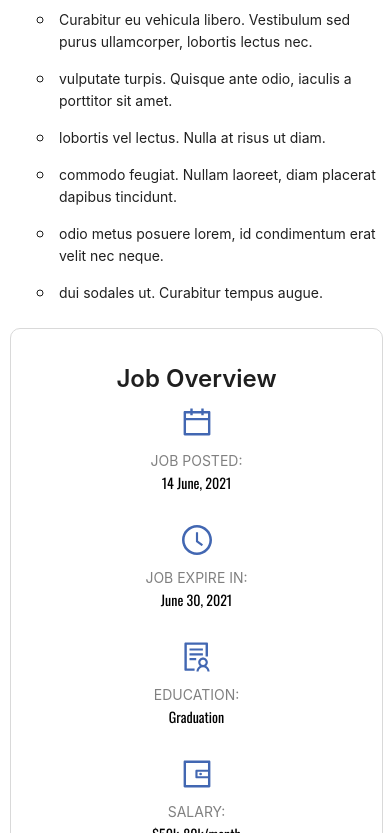
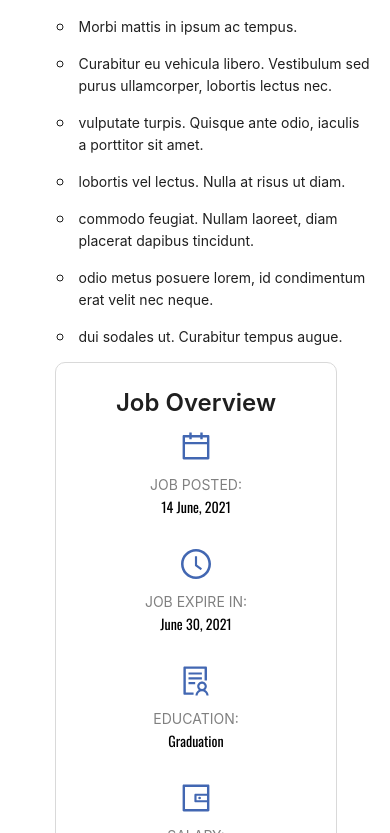
Before and after one commit to ViNguyenThanh/Seasonal_Job_FE, a React (Vite) app: page /job-detail-view in a window 390 px wide. Shown: the part 1167-2000 px from the top of the page. Built offline with nearby package versions, Linux system fonts and the light colour scheme.

Commit message:
Update JobDetailView.css

```diff
--- a/src/pages/JobDetailView/JobDetailView.css
+++ b/src/pages/JobDetailView/JobDetailView.css
@@ -8,8 +8,9 @@
 
 .job-detail-view-container {
   max-width: var(--max-screen-width);
-  width: 100%;
+  width: 90%;
   margin-top: 65px;
+  padding: 0 5%;
 }
 
 .breadcrumb {
@@ -46,7 +47,6 @@
   display: flex;
   justify-content: space-between;
   align-items: center;
-  margin-left: 20px;
 }
 
 .job-detail-avatar-section {
@@ -71,7 +71,7 @@
 
 .job-detail-action-section {
   margin-top: 5px;
-  margin-right: 50px;
+  margin-right: 4%;
 }
 
 .job-detail-buttons {
@@ -344,7 +344,7 @@
   }
 }
 
-@media screen and (max-width: 820px) {
+@media screen and (max-width: 882px) {
   .job-detail-action-section-mobile-only {
     display: flex;
     justify-content: center;
@@ -368,14 +368,15 @@
   }
 
   .job-description-rightSide {
-    width: 90%; /* Reduce the width for mobile */
-    padding: 10px; /* Add some padding */
+    width: auto; /* Reduce the width for mobile */
+    padding: 0 10%;
+
   }
 
   .job-overview,
   .job-others-info {
-    width: 100%; /* Make the inner sections take full width */
-    padding: 10px; /* Adjust padding for smaller screens */
+    width: 80%;
+    padding: 0 10%;
   }
 
   .job-overview-grid .job-overview-item {
```
